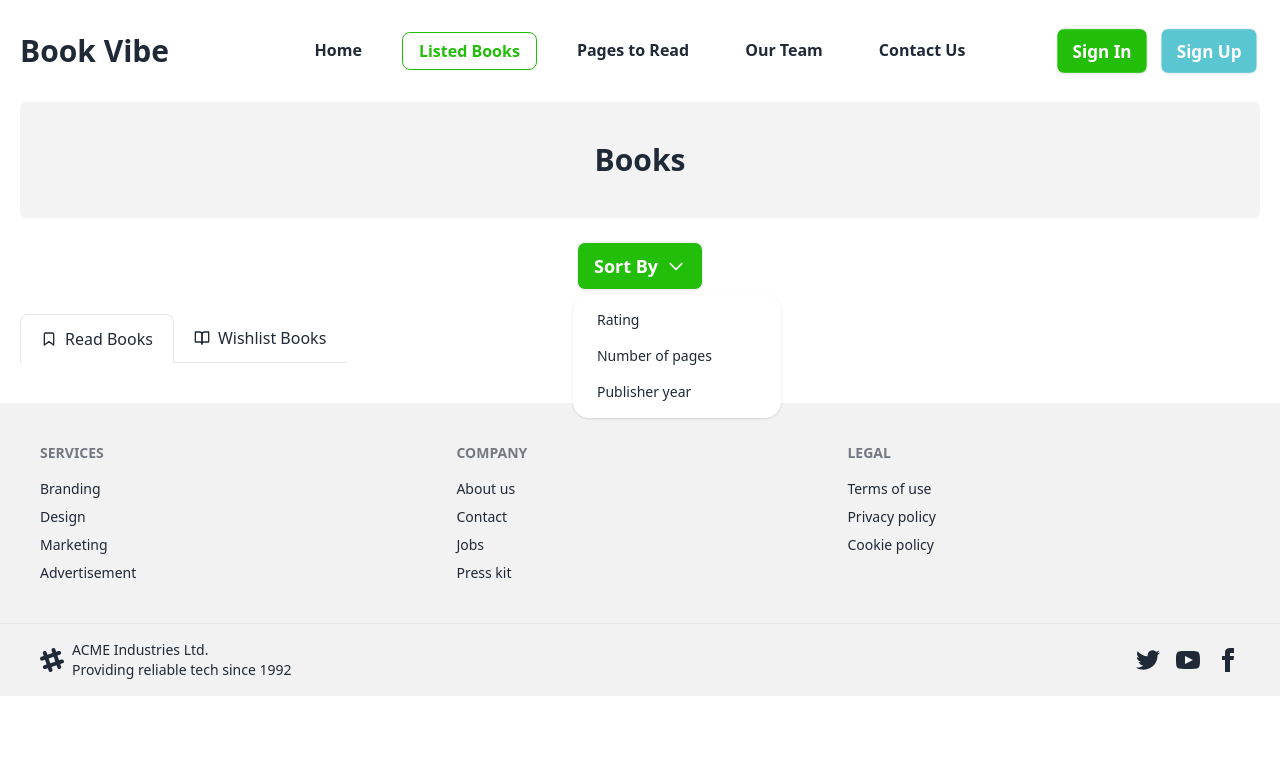
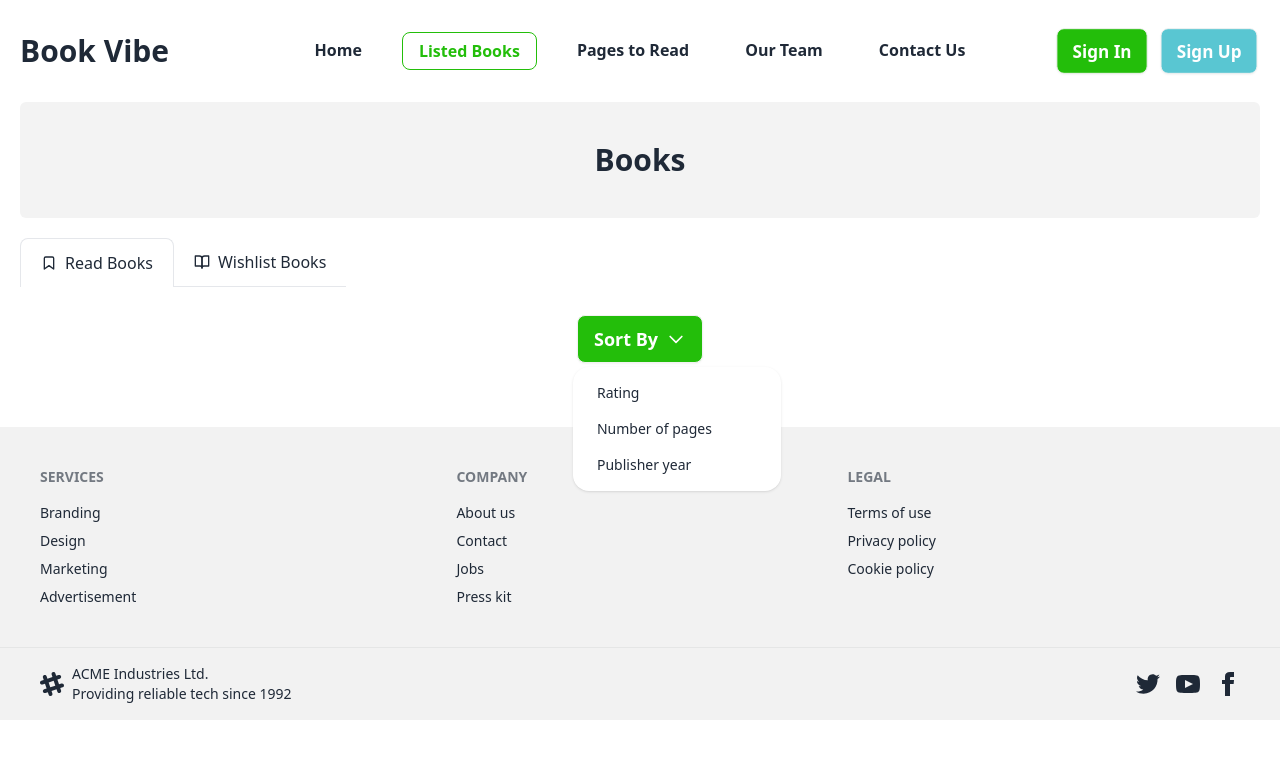
Before and after one commit to ChowdhuryFatema/book-vibe, a React (Vite) app: page /listed-books in a window 1280 px wide. Both pictures are taken after a click on the heading "Sort By". Shown: the top 758 px of the page. Built offline with nearby package versions, Linux system fonts and the light colour scheme.

Commit message:
Sort Added

```diff
--- a/src/components/ReadBooks.jsx
+++ b/src/components/ReadBooks.jsx
@@ -7,18 +7,20 @@ import ReadCard from "./ReadCard";
 
 const ReadBooks = () => {
 
+    const [displayReadBooks, setDisplayReadBooks] = useState([]);
     const books = useLoaderData()
-    const [displayReadBooks, setDisplayReadBooks] = useState([]);
-    // console.log(books.length)
+    const [sortedRating, setSortedRating] = useState([]);
+    const [sortedTotalPages, setSortedTotalPages] = useState([]);
+    const [sortedPublishYear, setSortedPublishYear] = useState([]);
 
     useEffect(() => {
-        if(books.length){
+        if (books.length) {
             const storedReadBook = getStoredBooks();
             const saveCart = [];
-            for(const id of storedReadBook){
+            for (const id of storedReadBook) {
                 const readBook = books.find(b => b.bookId == id)
 
-                if(readBook){
+                if (readBook) {
                     saveCart.push(readBook);
                 }
             }
@@ -27,11 +29,47 @@ const ReadBooks = () => {
         }
     }, [books])
 
+
+    const handleRatingSort = () => {
+        const sortRating =  displayReadBooks.sort((a, b) => b.rating - a.rating )
+        setSortedRating(sortRating)
+    }
+
+    const handlePageNumSort = () => {
+        const sortPages = displayReadBooks.sort((a, b) => b.totalPages - a.totalPages )
+        setSortedTotalPages(sortPages)
+    }
+
+    const handlePublishYearSort = () => {
+        const sortPublisherYear = displayReadBooks.sort((a, b) =>
+        b.yearOfPublishing - a.yearOfPublishing)
+        setSortedPublishYear(sortPublisherYear)
+    }
+
     return (
         <div>
-          {
-            displayReadBooks.map(book => <ReadCard key={book.bookId} book={book}></ReadCard>)
-          }
+
+            <div className="text-center">
+                <details className="dropdown mb-5">
+                    <summary className="m-1 btn text-white bg-[#23BE0A] hover:bg-[#37ce20] md:text-lg">Sort By
+                        <svg xmlns="http://www.w3.org/2000/svg" fill="none" viewBox="0 0 24 24" stroke="currentColor" className="w-5 h-5">
+                            <path strokeLinecap="round" strokeLinejoin="round" strokeWidth="2" d="M19 9l-7 7-7-7"></path>
+                        </svg>
+                    </summary>
+                    <ul className="p-2 shadow menu dropdown-content z-[1] bg-base-100 rounded-box w-52">
+                        <li onClick={() => handleRatingSort(sortedRating)}><a>Rating</a></li>
+
+                        <li onClick={() => handlePageNumSort(sortedTotalPages)}><a>Number of pages</a></li>
+
+                        <li onClick={() => handlePublishYearSort(sortedPublishYear)}><a>Publisher year</a></li>
+
+                    </ul>
+                </details>
+            </div>
+
+            {
+                displayReadBooks.map(book => <ReadCard key={book.bookId} book={book}></ReadCard>)
+            }
         </div>
     );
 };
--- a/src/pages/ListedBooks.jsx
+++ b/src/pages/ListedBooks.jsx
@@ -11,22 +11,6 @@ const ListedBooks = () => {
             <div className="bg-[#1313130D] rounded-md">
                 <h2 className="text-2xl md:text-3xl text-center py-10 font-bold">Books</h2>
             </div>
-
-            <div className="text-center">
-           <details className="dropdown mt-5">
-                <summary className="m-1 btn text-white bg-[#23BE0A] hover:bg-[#37ce20] md:text-lg">Sort By
-                <svg xmlns="http://www.w3.org/2000/svg" fill="none" viewBox="0 0 24 24" stroke="currentColor" className="w-5 h-5">
-                <path strokeLinecap="round" strokeLinejoin="round" strokeWidth="2" d="M19 9l-7 7-7-7"></path>
-                </svg>
-                </summary>
-                <ul className="p-2 shadow menu dropdown-content z-[1] bg-base-100 rounded-box w-52">
-                    <li><a>Rating</a></li>
-                    <li><a>Number of pages</a></li>
-                    <li><a>Publisher year</a></li>
-
-                </ul>
-            </details>
-           </div>
 
 
             <div className="flex items-center overflow-x-auto overflow-y-hidden flex-nowrap dark:bg-gray-100 dark:text-gray-800 my-5">
```
